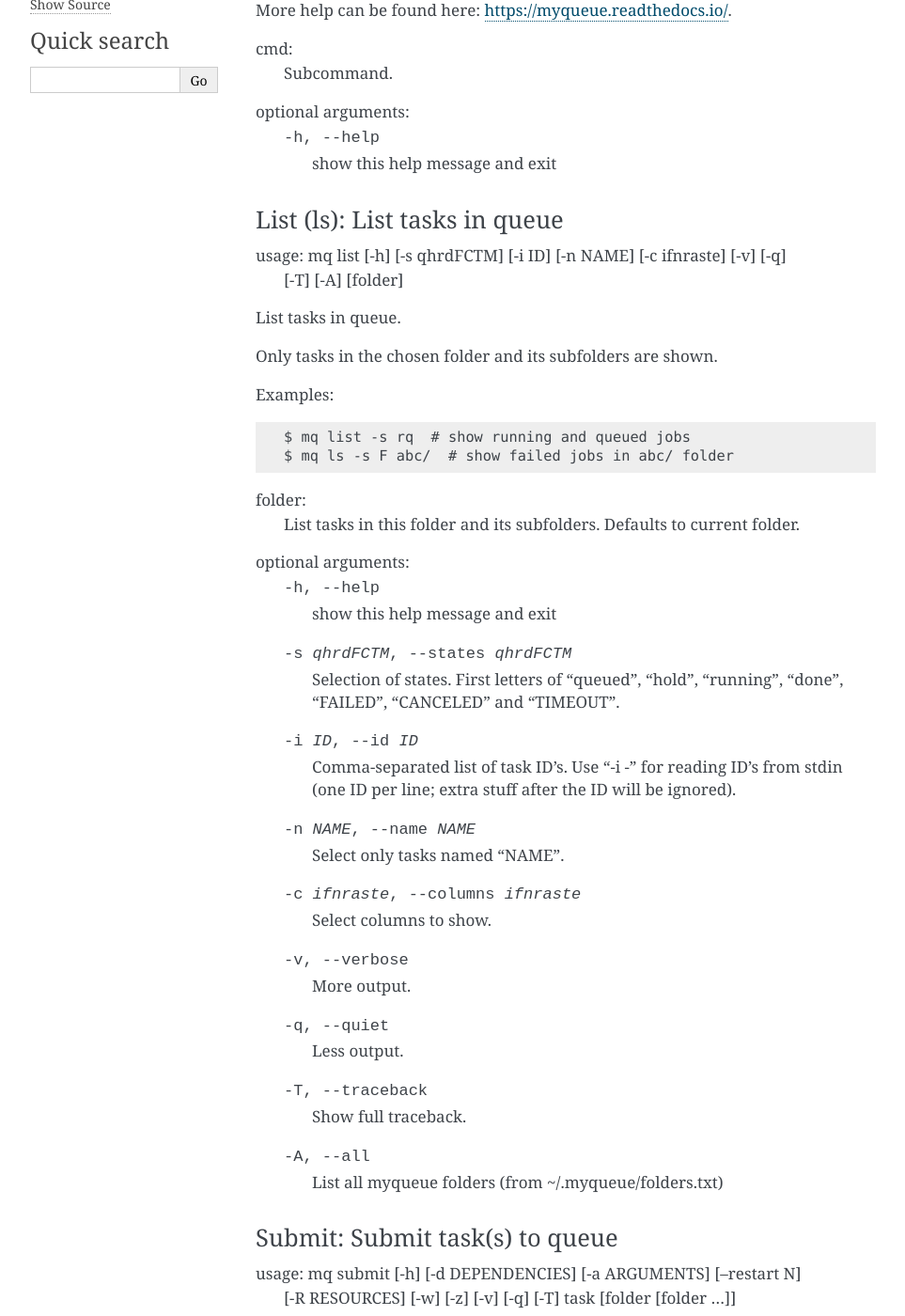
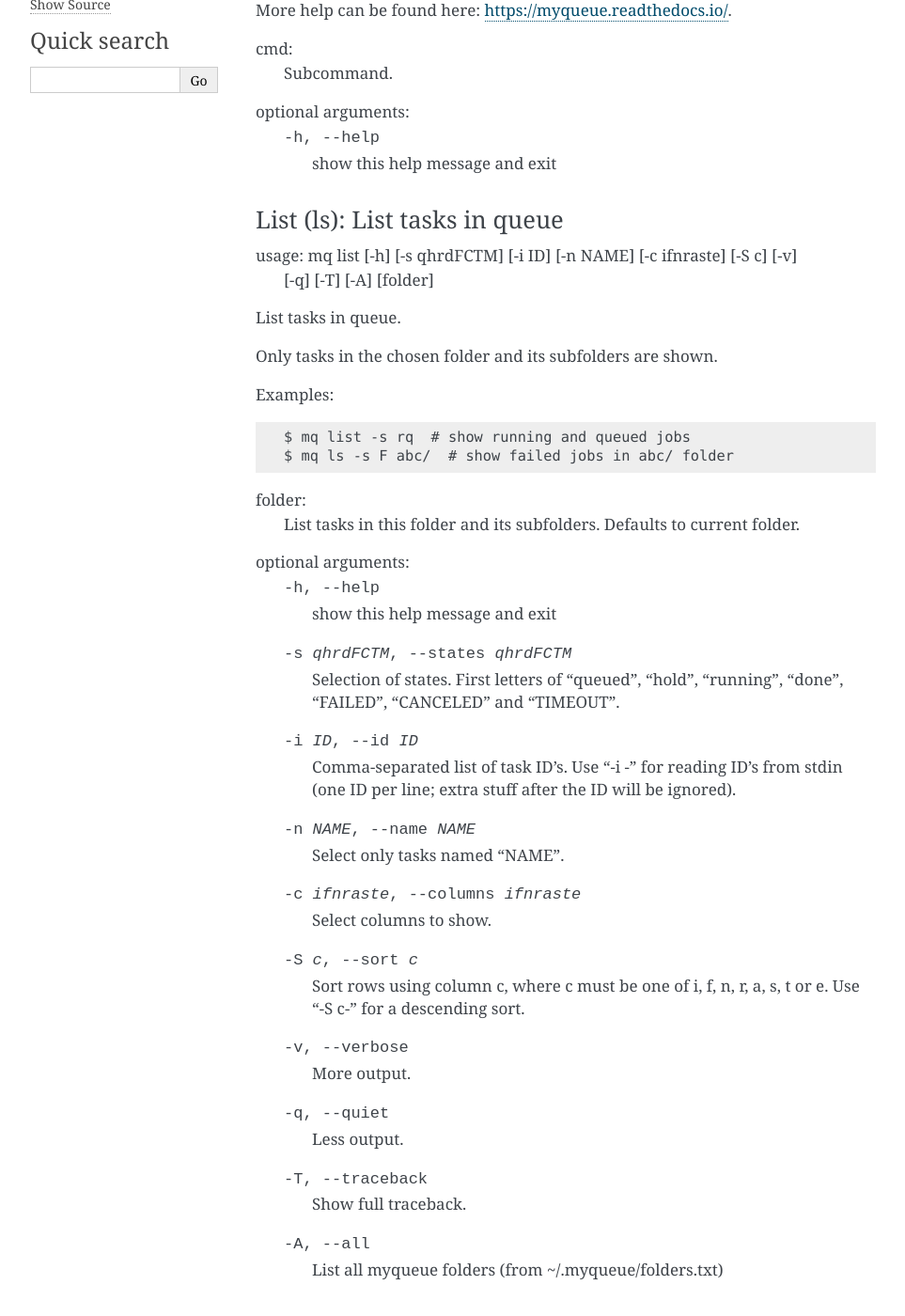
Before and after one commit to Yangxinsix/myqueue, a Sphinx documentation site: the page built from docs/cli.rst, in a window 1280 px wide and 1400 px high, scrolled down 765 px. Shown: the whole window at 94% size, without its empty margins (148-1111 px from the left). Built offline with Sphinx 7.4.7, drawn with Linux system fonts in a browser that asks for light colours.

Commit message:
Update completion

```diff
--- a/docs/cli.rst
+++ b/docs/cli.rst
@@ -65,8 +65,8 @@ optional arguments:
 List (ls): List tasks in queue
 ------------------------------
 
-usage: mq list [-h] [-s qhrdFCTM] [-i ID] [-n NAME] [-c ifnraste] [-v] [-q]
-               [-T] [-A]
+usage: mq list [-h] [-s qhrdFCTM] [-i ID] [-n NAME] [-c ifnraste] [-S c] [-v]
+               [-q] [-T] [-A]
                [folder]
 
 List tasks in queue.
@@ -93,6 +93,8 @@ optional arguments:
   -n NAME, --name NAME  Select only tasks named "NAME".
   -c ifnraste, --columns ifnraste
                         Select columns to show.
+  -S c, --sort c        Sort rows using column c, where c must be one of i, f,
+                        n, r, a, s, t or e. Use "-S c-" for a descending sort.
   -v, --verbose         More output.
   -q, --quiet           Less output.
   -T, --traceback       Show full traceback.
```
Also changed, not shown: 1 other file.
